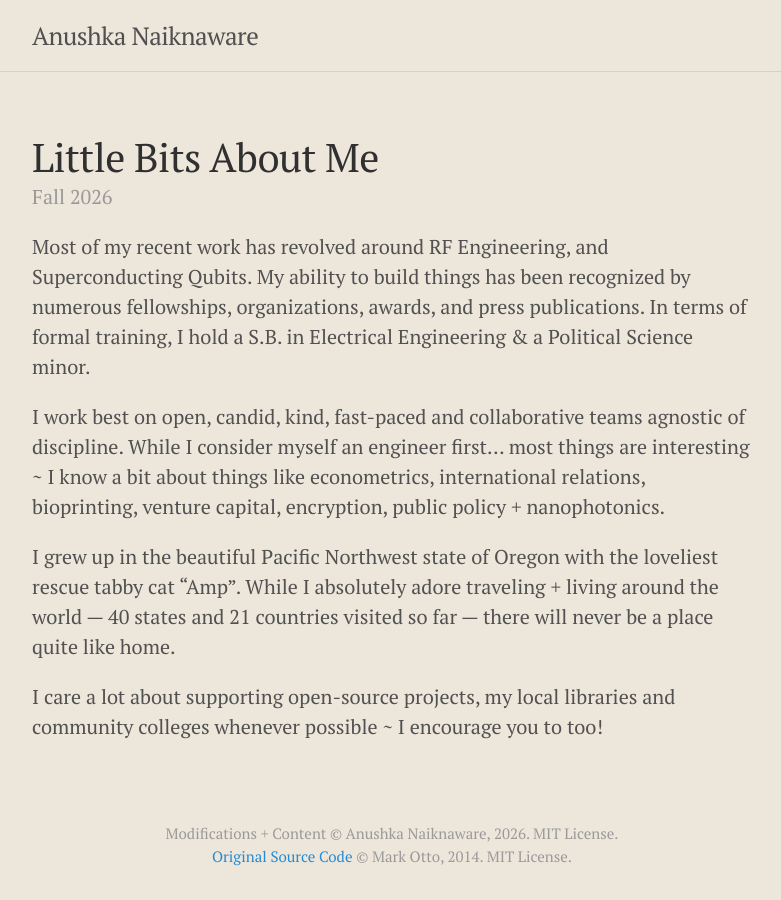
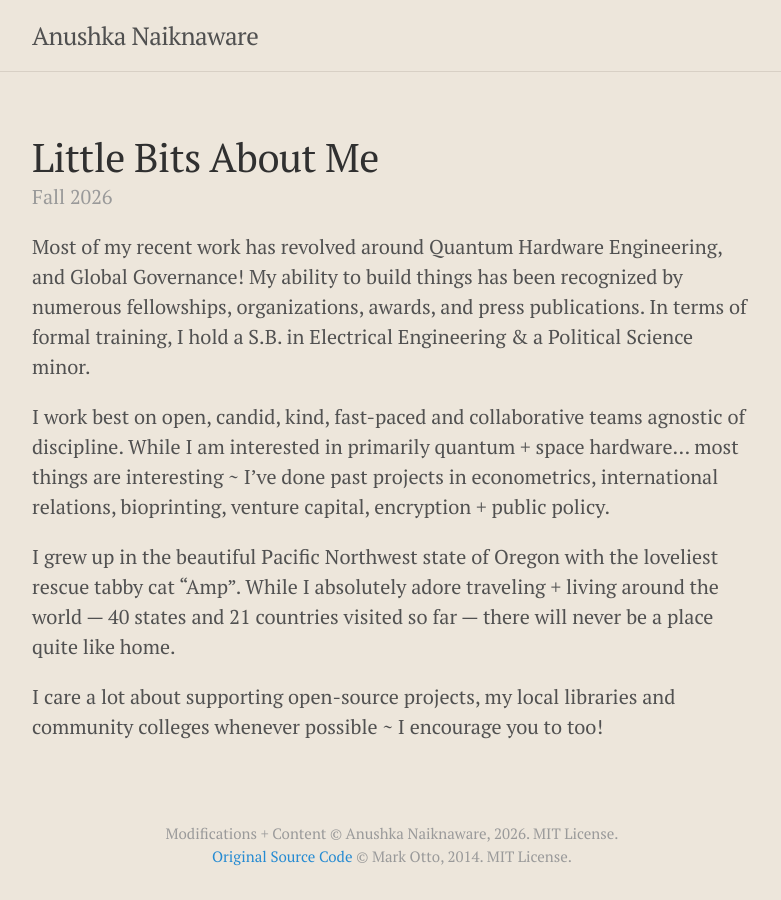
Before and after one commit to anushkanaiknaware/anushkanaiknaware.github.io, a Jekyll site: the page built from _posts/2026-08-21-intro.md, in a window 1280 px wide. Shown: the whole page, without its empty margins (248-1029 px from the left). Built offline with Jekyll 4.4.1, drawn with Linux system fonts in a browser that asks for light colours.

Commit message:
Revise introduction with updated professional focus

```diff
--- a/_posts/2026-08-21-intro.md
+++ b/_posts/2026-08-21-intro.md
@@ -3,9 +3,9 @@ layout: post
 title: Little Bits About Me
 season: Fall
 ---
-Most of my recent work has revolved around RF Engineering, and Superconducting Qubits. My ability to build things has been recognized by numerous fellowships, organizations, awards, and press publications. In terms of formal training, I hold a S.B. in Electrical Engineering & a Political Science minor.
+Most of my recent work has revolved around Quantum Hardware Engineering, and Global Governance! My ability to build things has been recognized by numerous fellowships, organizations, awards, and press publications. In terms of formal training, I hold a S.B. in Electrical Engineering & a Political Science minor.
 
-I work best on open, candid, kind, fast-paced and collaborative teams agnostic of discipline. While I consider myself an engineer first... most things are interesting ~ I know a bit about things like econometrics, international relations, bioprinting, venture capital, encryption, public policy + nanophotonics.
+I work best on open, candid, kind, fast-paced and collaborative teams agnostic of discipline. While I am interested in primarily quantum + space hardware... most things are interesting ~ I've done past projects in econometrics, international relations, bioprinting, venture capital, encryption + public policy.
 
 I grew up in the beautiful Pacific Northwest state of Oregon with the loveliest rescue tabby cat "Amp". While I absolutely adore traveling + living around the world — 40 states and 21 countries visited so far — there will never be a place quite like home.
 
```
